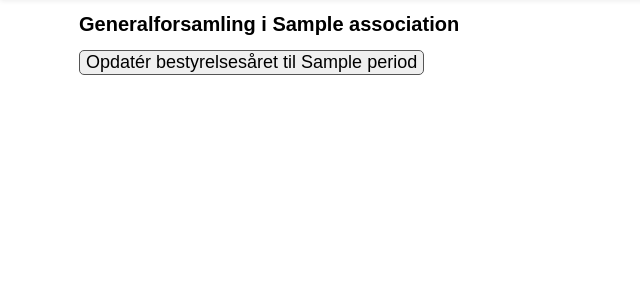
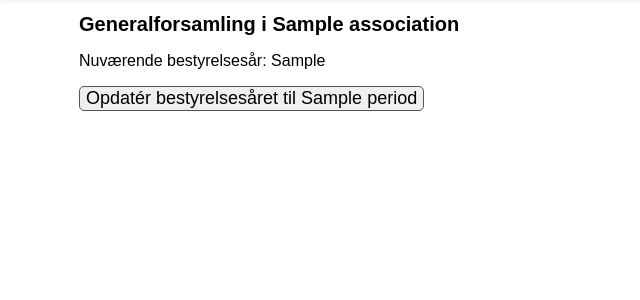
Before and after one commit to TK-IT/kasse, a Django app: template kasse/templates/kasse/associationperiodform.html in a window 1280 px wide. Shown: the part 76-376 px from the top of the page, without its empty margins (0-640 px from the left). Run offline with Django 3.2, Linux system fonts and the light colour scheme; the template is opened without the code that fills it: most values are stand-ins (such as "Sample title", 1, 10 or a date in 2020); parts of the project's set-up code (start-up, migrations or seed data) failed here and were passed over.

Commit message:
Add current_period

```diff
--- a/kasse/templates/kasse/associationperiodform.html
+++ b/kasse/templates/kasse/associationperiodform.html
@@ -8,6 +8,7 @@
 {% endif %}
 <form method="post">{% csrf_token %}
 {{ form.as_p }}
+<p>Nuværende bestyrelsesår: {{ association.current_period }}</p>
 <input type="submit" value="Opdatér bestyrelsesåret til {{ period }}" />
 </form>
 {% endblock %}
```
